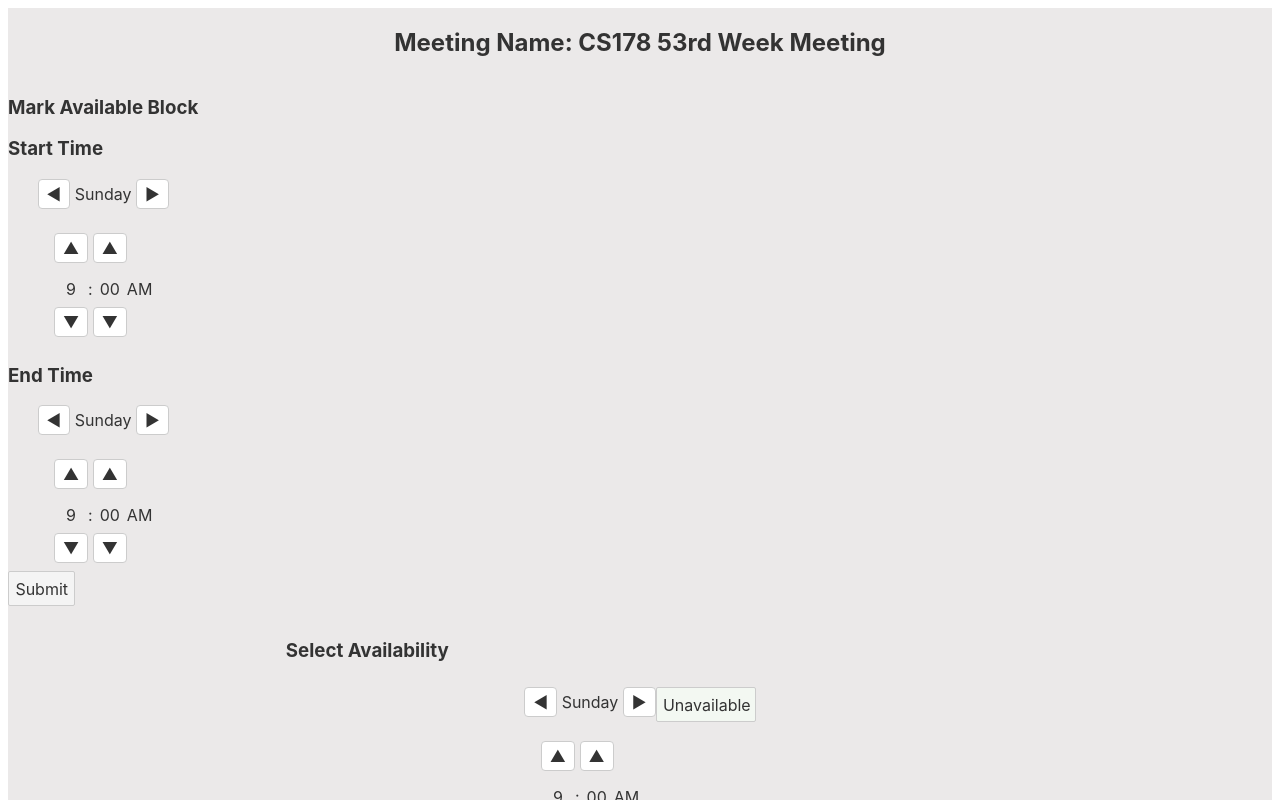
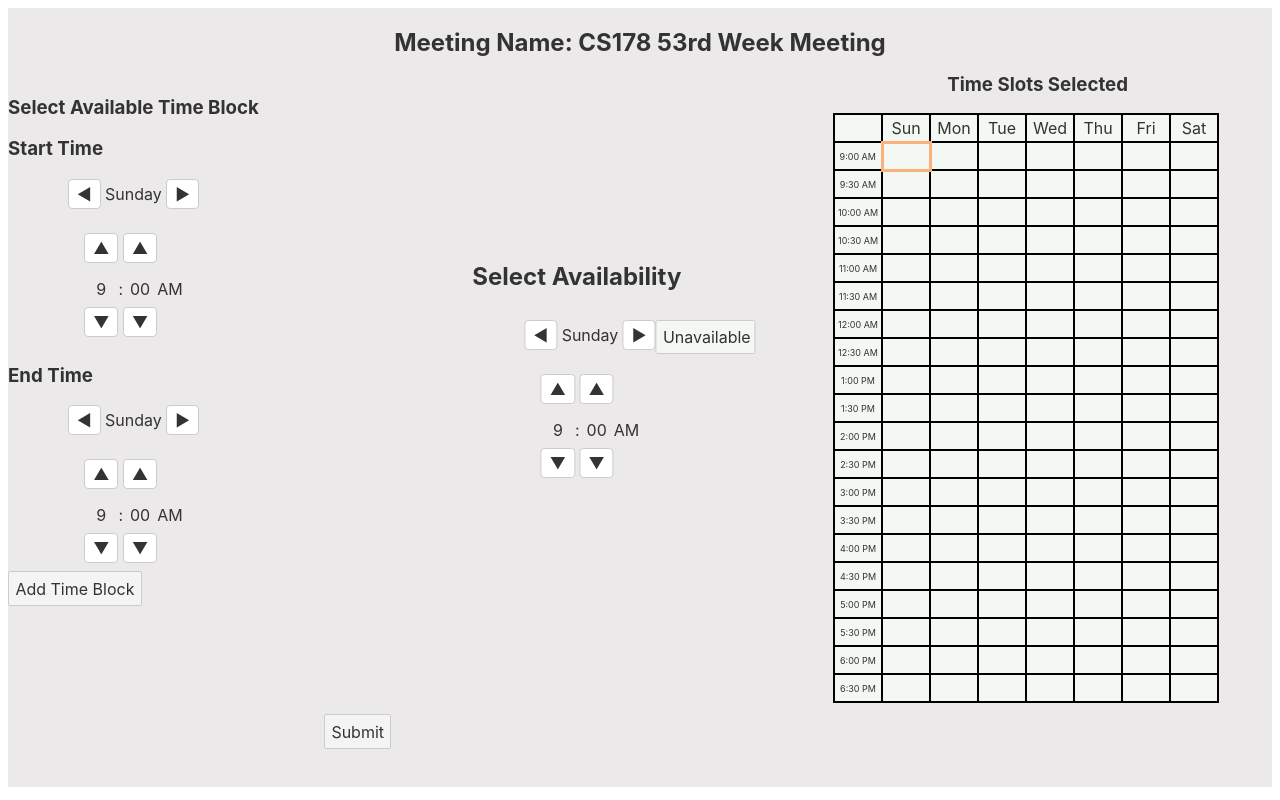
Before and after one commit to CodAngels/Tier2a, a Svelte app: page / in a window 1280 px wide. Both pictures are taken after a click on the button "Start". Shown: the top 800 px of the page. Built offline with nearby package versions, Linux system fonts and the light colour scheme.

Commit message:
Page Styling

```diff
--- a/src/Input.svelte
+++ b/src/Input.svelte
@@ -85,7 +85,7 @@
 	<div class="container">
 		<h2><center>Meeting Name: CS178 53rd Week Meeting</center></h2>
 		<div class="timeblock">
-			<h3>Mark Available Block</h3>
+			<h3>Select Available Time Block</h3>
 			<div>
 				<h3>Start Time</h3>
 				<!-- {start_time} -->
@@ -97,10 +97,10 @@
 				<Selector {valid_times} bind:curr_slot={end_time}/>
 			</div>
 			<div>
-				<button on:click={timeblock}>Submit</button>
+				<button on:click={timeblock}>Add Time Block</button>
 			</div>
 		</div>
-		<h3 class="select-prompt">Select Availability</h3>
+		<h2 class="select-prompt">Select Availability</h2>
 
 		<div class="selector">
 			<Selector {valid_times} bind:curr_slot={curr_slot}/>
@@ -109,7 +109,7 @@
 			</div>
 		</div>
 
-		<h3 class="TimeSlot">Time Slots Selected</h3>
+		<h3 class="timeSlot">Time Slots Selected</h3>
 		<div class="selectedTimes">
 			<table>
 				<tr>
@@ -140,8 +140,7 @@
 		</div>
 
 		<div class="bottom-buttons">
-			<button class="submit" on:click={finish}>Submit</button>
-			<button class="share">Share</button>
+			<button on:click={finish}>Submit</button>
 		</div>
 
 	</div>
@@ -159,16 +158,21 @@
 	}
 
 	.select-prompt {
-		position: relative;
-  		bottom: 100;
-  		left: 20%;
-  		margin: 25px;
-		overflow-y: auto;
+		position: absolute;
+		top: 30%;
+		border-radius: 20px;
+		left: 45%;
+		transform: translateX(-50%);
 	}
 
 	.selector {
+		position: absolute;
+		display: inline-block;
+		top: 40%;
+		left: 50%;
+		transform: translateX(-50%);
         justify-content: center;
-        width: 100%;
+        width: 30%;
         display: flex;
     }
 
@@ -193,6 +197,23 @@
 		height: 100%;
 		border-radius: 0;
 	}
+	.timeSlot{
+		position: absolute;
+		display: inline-block;
+		top: 6%;
+		left: 60%;
+		transform: translateX(100%);
+	}
+	.selectedTimes{
+		position: absolute;
+		display: inline-block;
+		top: 13.5%;
+		left: 50%;
+		transform: translateX(50%);
+	}
+	/* .block{
+
+	} */
 
 	table {
 		border-collapse: collapse;
@@ -230,7 +251,11 @@
 
 	.bottom-buttons {
 		padding-top: 100px;
-		width: 80%;
+		padding-bottom: 30px;
+		width: 50%;
+		left: 50%;
+		transform: translateY(30%);
+		transform: translateX(50%);
 	}
 
 	.submit {
```
